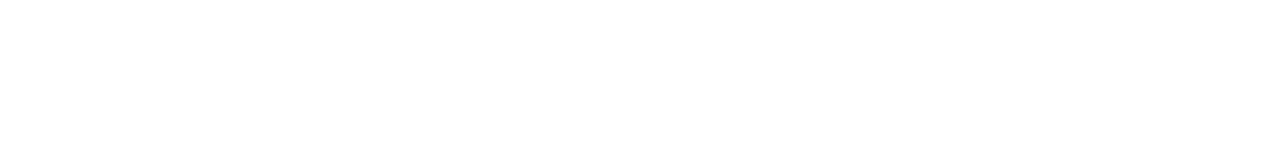
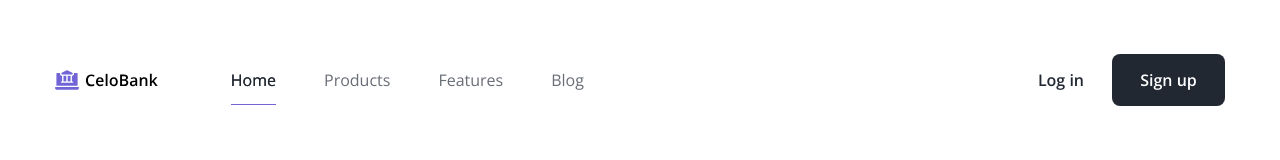
Before and after one commit to ngxvanquan/project-05-f8, a plain HTML site: page index.html in a window 1280 px wide. Shown: the top 160 px of the page. Drawn offline with nearby package versions, Linux system fonts and the light colour scheme.

Commit message:
build html structure for header

```diff
--- a/index.html
+++ b/index.html
@@ -18,7 +18,52 @@
         <link rel="stylesheet" href="./assets/css/style.css" />
     </head>
     <body>
-        <header class="header"></header>
+        <!-- ========== Header ========== -->
+        <header class="header">
+            <div class="container">
+                <div class="header__inner">
+                    <!-- Logo -->
+                    <img
+                        src="./assets/img/logo/logo.svg"
+                        alt=""
+                        class="header__logo"
+                    />
+
+                    <!-- NavBar -->
+                    <nav class="navbar">
+                        <ul class="header__list">
+                            <li class="header-item">
+                                <a
+                                    href="#!"
+                                    class="header-item__link header-item__link--active"
+                                    >Home</a
+                                >
+                            </li>
+                            <li class="header-item">
+                                <a href="#!" class="header-item__link"
+                                    >Products</a
+                                >
+                            </li>
+                            <li class="header-item">
+                                <a href="#!" class="header-item__link"
+                                    >Features</a
+                                >
+                            </li>
+                            <li class="header-item">
+                                <a href="#!" class="header-item__link">Blog</a>
+                            </li>
+                        </ul>
+                    </nav>
+
+                    <div class="header__action">
+                        <button class="header__btn header__btn--signin">
+                            Log in
+                        </button>
+                        <button class="header__btn--signup btn">Sign up</button>
+                    </div>
+                </div>
+            </div>
+        </header>
         <main class="main"></main>
         <footer class="footer"></footer>
     </body>
```
